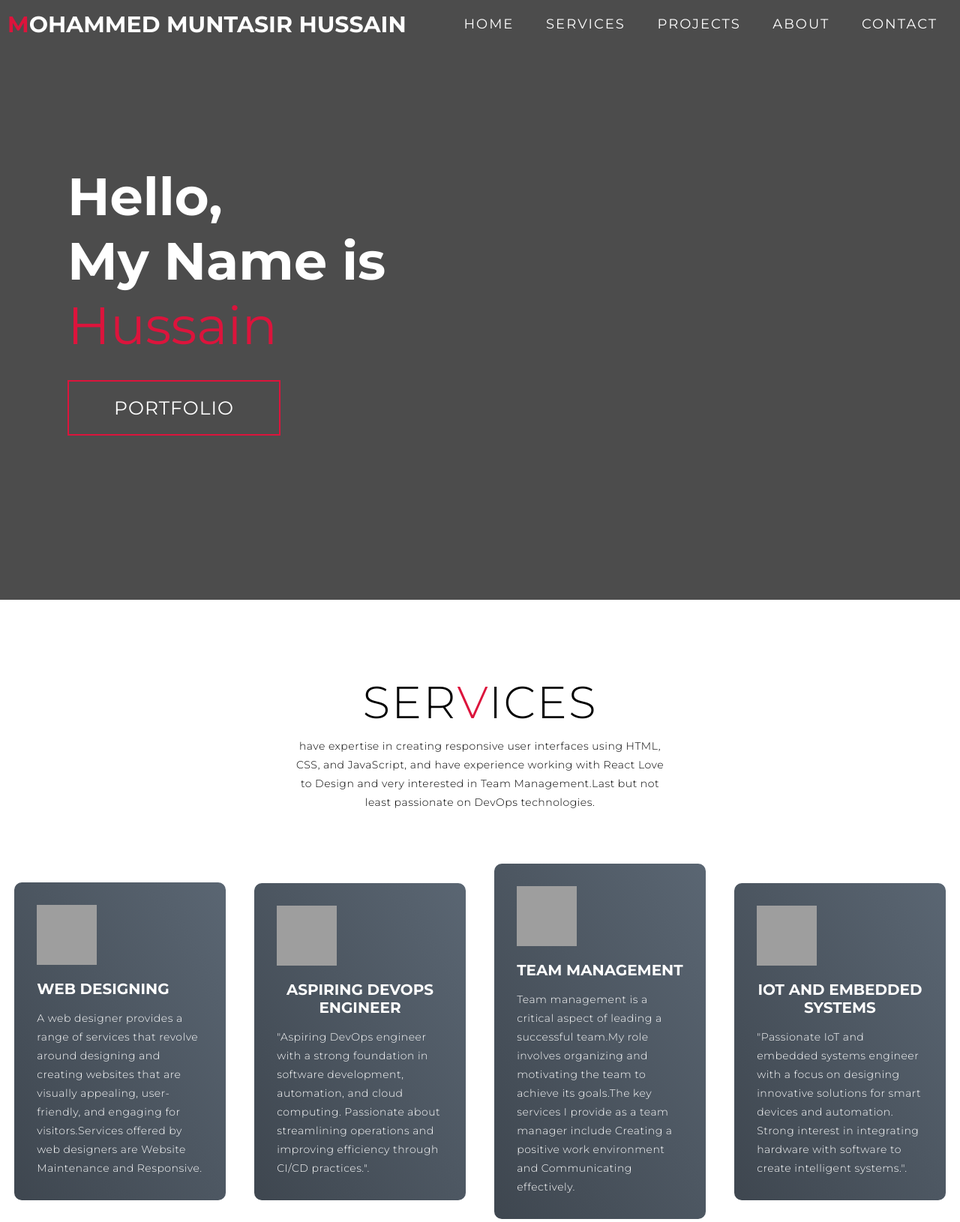
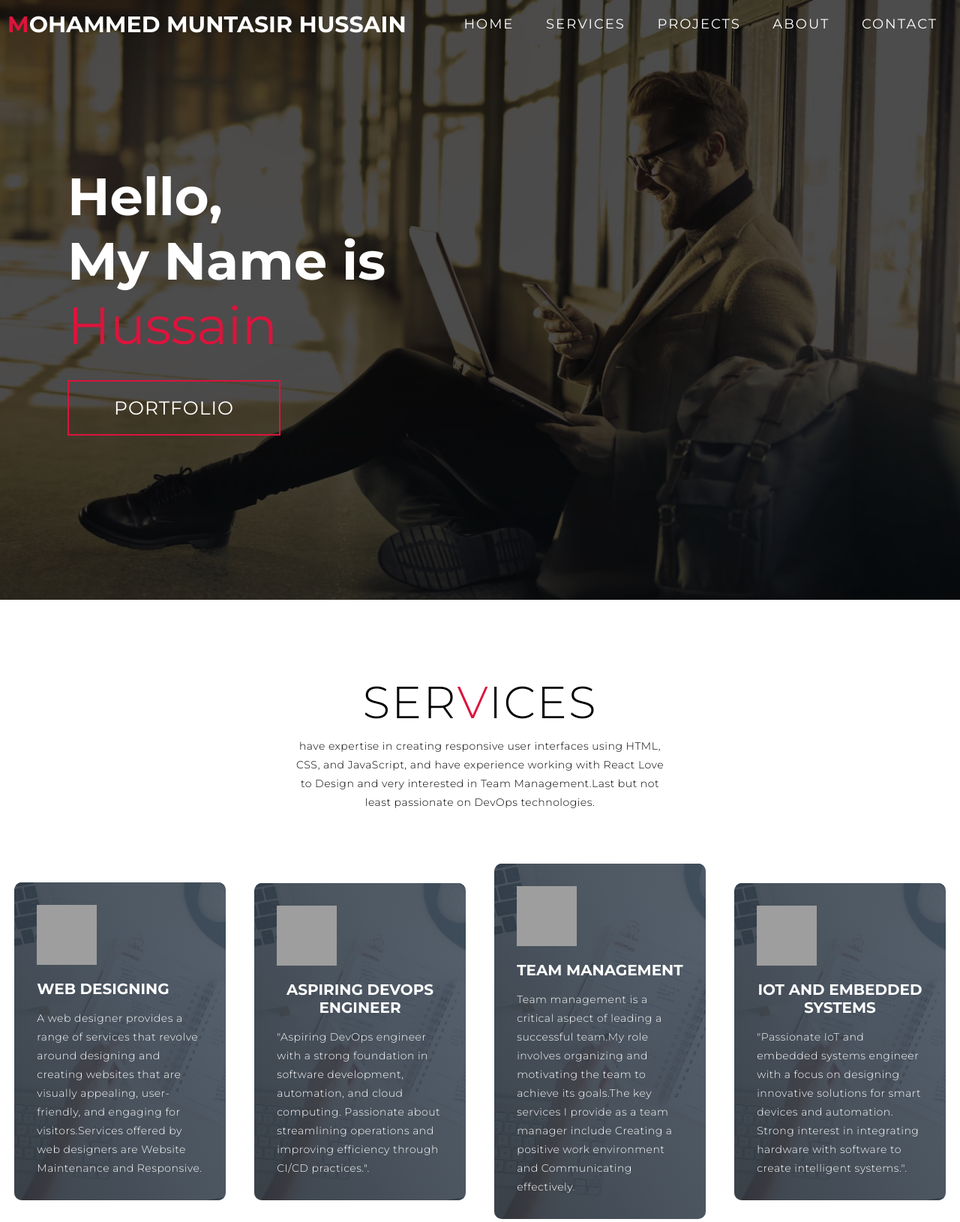
Before and after one commit to Hussain2100040239/Hussain-Portfolio, a plain HTML site: page index.html in a window 1280 px wide. Shown: the top 1630 px of the page at 75% size. Drawn offline with Linux system fonts and the light colour scheme; grey boxes are pictures that could not be loaded.

Commit message:
Update style.css

```diff
--- a/style.css
+++ b/style.css
@@ -198,7 +198,7 @@ p{
 /* End Header Section */
 /* Hero section */
 #hero{
-    background-image: url(img/hero-bg.png);
+    background-image: url(hero-bg.png);
     background-size: cover;
     background-position: top center;
     position: relative;
@@ -306,7 +306,7 @@ p{
     flex-direction: column;
     padding: 30px;
     border-radius: 10px;
-    background-image: url(img/img-5.png);
+    background-image: url(img-5.png);
     background-size: cover;
     margin: 10px 5%;
     position: relative  ;
```
